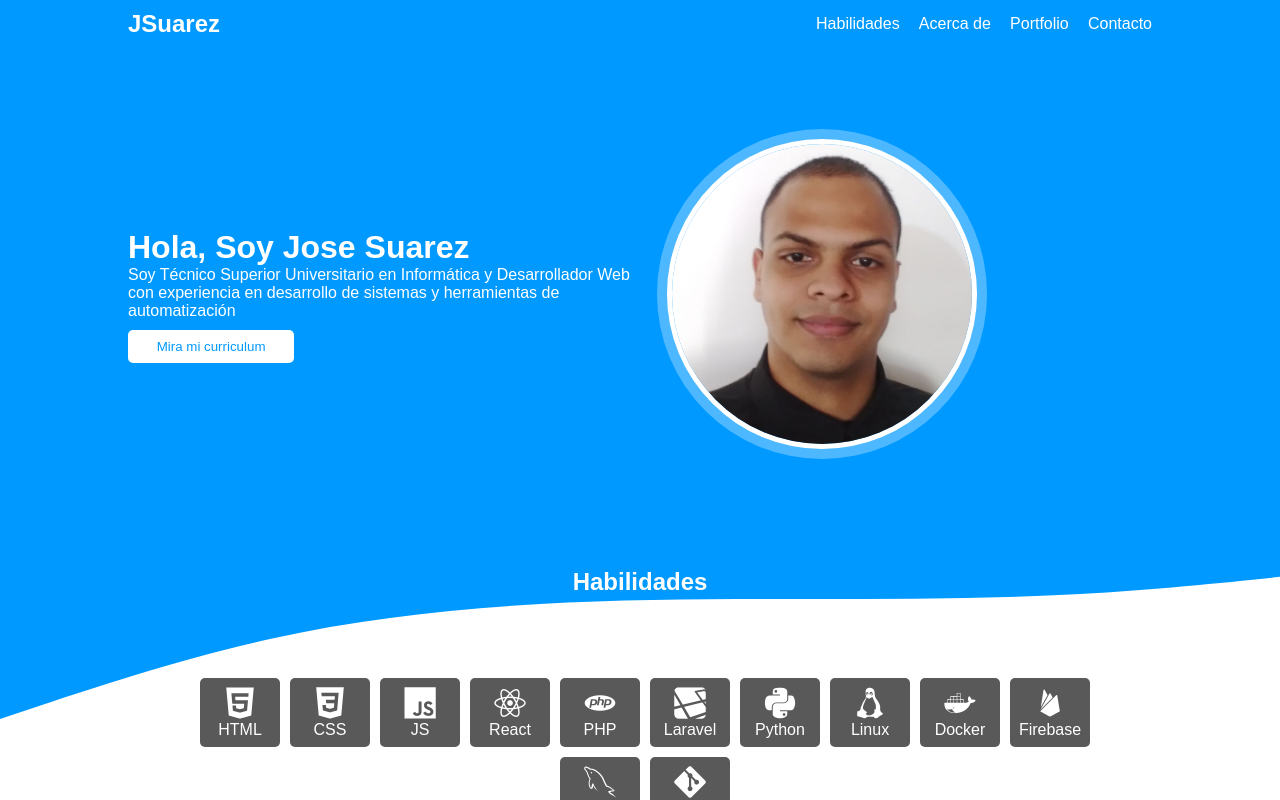
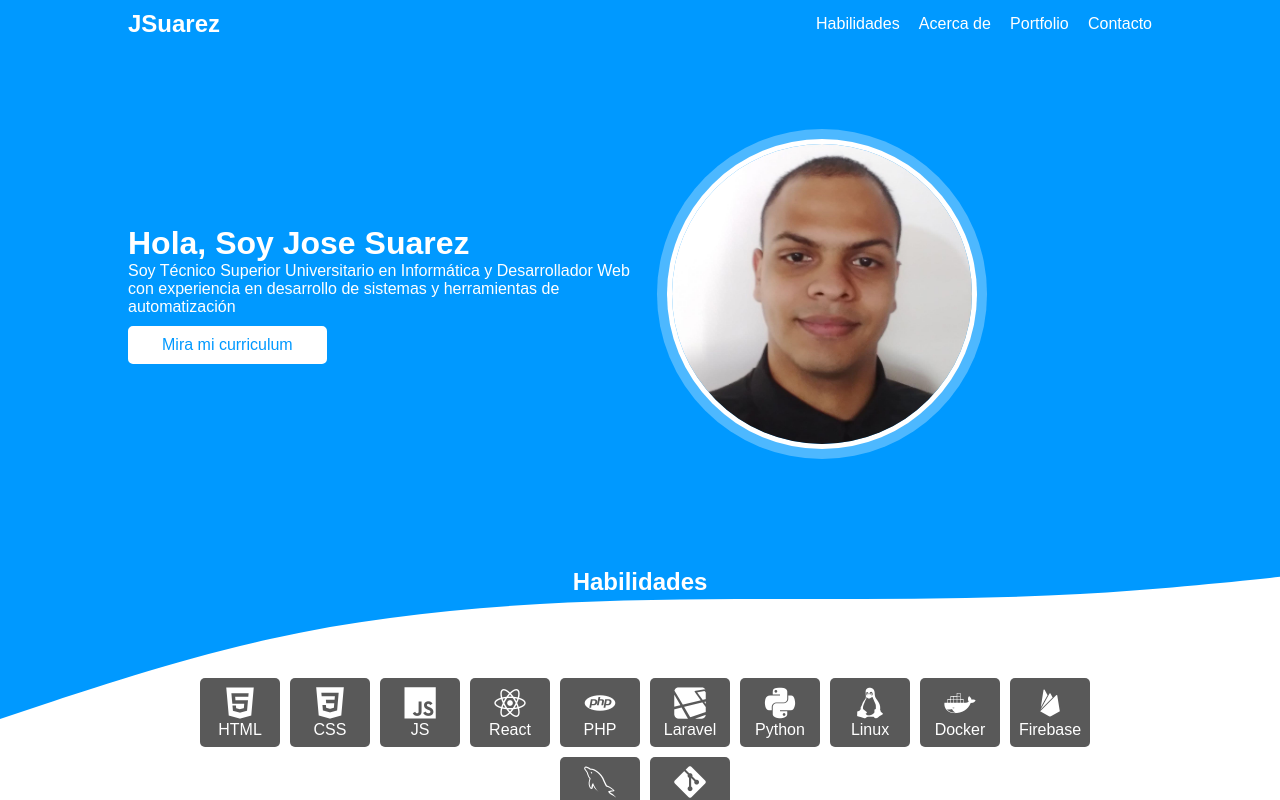
Before and after one commit to JoseAle2610/JoseAle2610, a React (Create React App) app: page / in a window 1280 px wide. Shown: the top 800 px of the page. Built offline with nearby package versions, Linux system fonts and the light colour scheme.

Commit message:
link al curriculum

```diff
--- a/src/Application/Header/Greet.js
+++ b/src/Application/Header/Greet.js
@@ -16,7 +16,9 @@ const Greet = () => {
     <div>
       <h1>Hola, Soy Jose Suarez</h1>
       <p>Soy Técnico Superior Universitario en Informática y Desarrollador Web con experiencia en desarrollo de sistemas y herramientas de automatización</p>
-      <ButtonReverse>Mira mi curriculum</ButtonReverse>
+      <ButtonReverse
+        as='a' href='https://joseale2610.github.io/curriculum' target='_blank' rel='noreferrer'
+      >Mira mi curriculum</ButtonReverse>
     </div>
   )
 }
```
